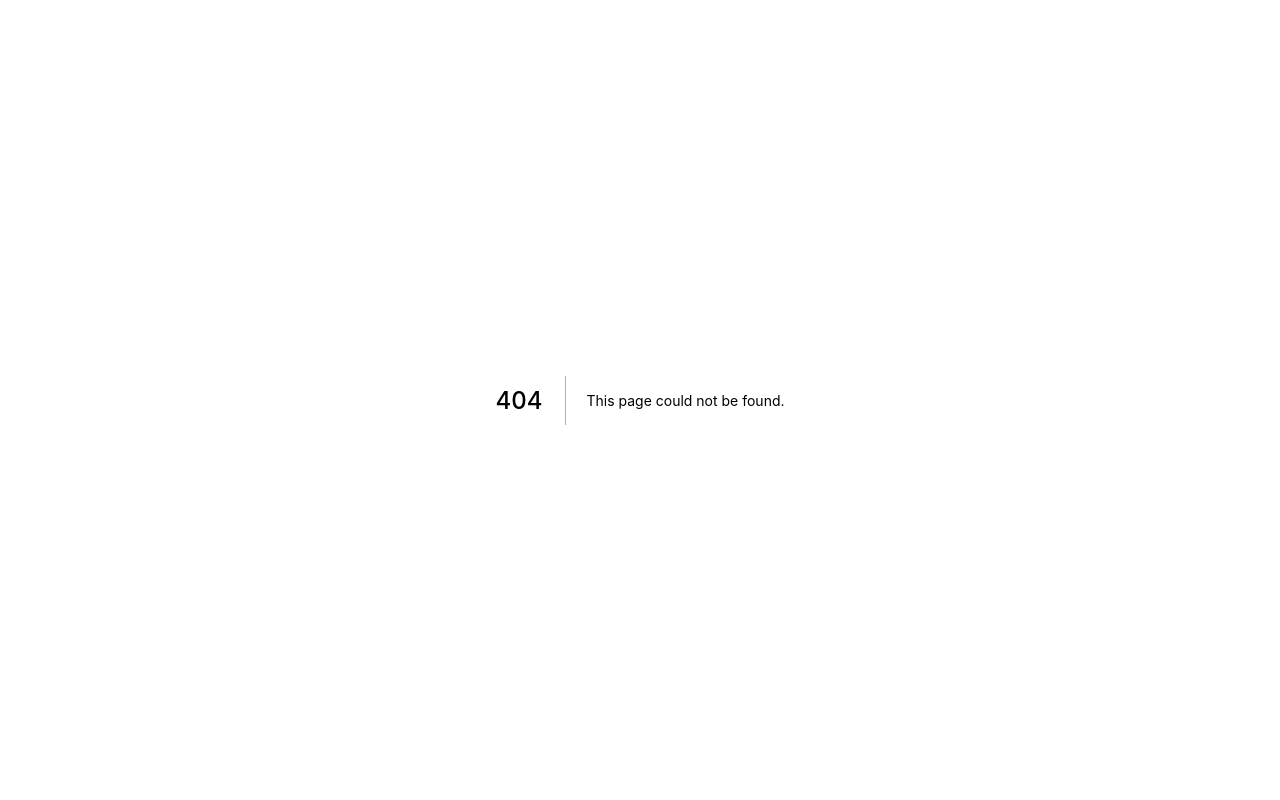
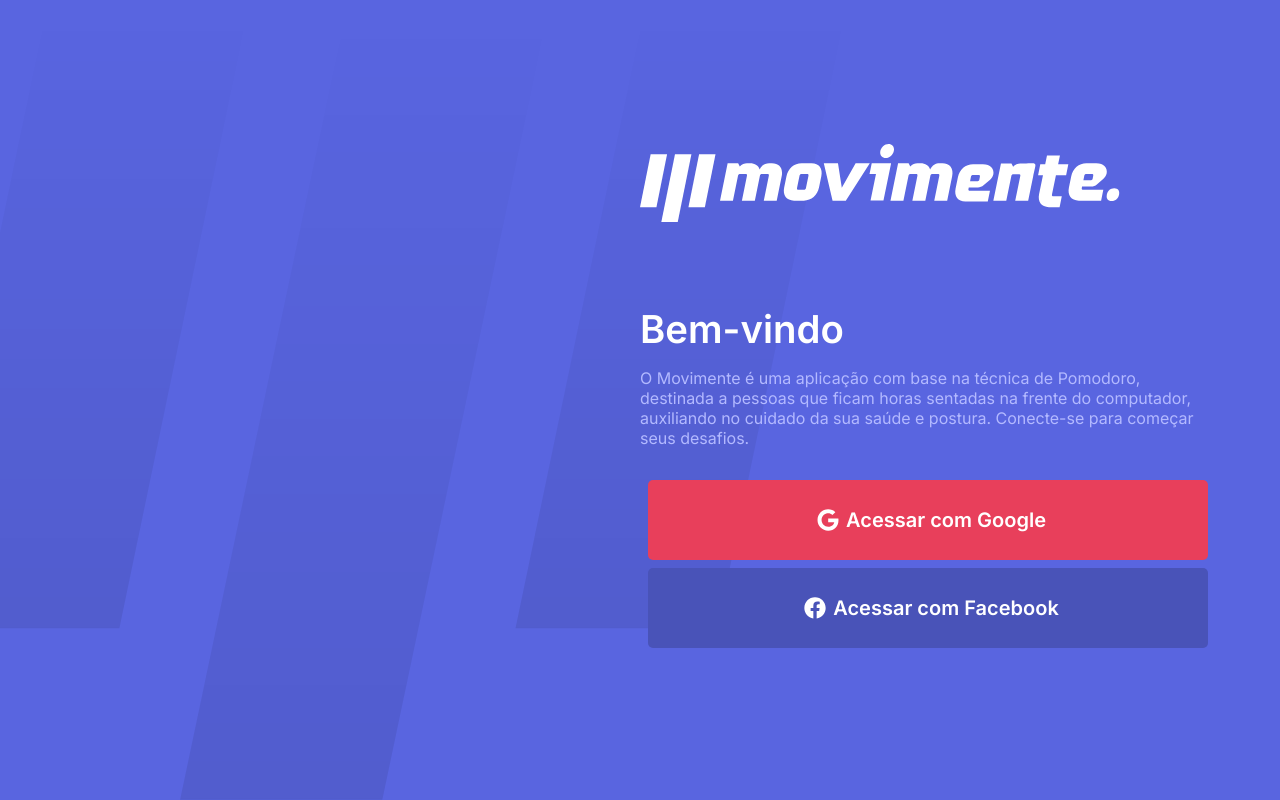
Before and after one commit to tiagopierre/StudyingNextJs-NLW4, a Next.js app: page /login in a window 1280 px wide. Before the commit this address had no page. Built offline with nearby package versions, Linux system fonts and the light colour scheme.

Commit message:
add login page add login page

```diff
--- a/src/components/ExperienceBar.tsx
+++ b/src/components/ExperienceBar.tsx
@@ -19,7 +19,7 @@ export function ExperienceBar() {
           className={styles.currentExperience}
           style={{ left: `${percentToNextLevel}%` }}
         >
-          <div>{currentExperience} xp</div>
+          {currentExperience} xp
         </span>
       </div>
       <span>{experienceToNextLevel} xp</span>
--- /dev/null
+++ b/src/pages/login.tsx
@@ -0,0 +1,47 @@
+import styles from "../styles/pages/Login.module.css";
+
+import { FaFacebook, FaGoogle } from "react-icons/fa";
+
+export default function Login() {
+  return (
+    <header className={styles.loginContainer}>
+      <section>
+        <div>
+          <img src="/icons/loginLogo.svg" alt="Logo " />
+
+          <div>
+            <h1>Bem-vindo</h1>
+            <p>
+              O Movimente é uma aplicação com base na técnica de Pomodoro,
+              destinada a pessoas que ficam horas sentadas na frente do
+              computador, auxiliando no cuidado da sua saúde e postura.
+              Conecte-se para começar seus desafios.
+            </p>
+          </div>
+          <div>
+            <button className={styles.buttonGoogle}>
+              <span>
+                <FaGoogle
+                  size={22}
+                  color="#ffffff"
+                  style={{ marginLeft: 7, marginRight: 7 }}
+                />
+                Acessar com Google
+              </span>
+            </button>
+            <button className={styles.buttonFacebook}>
+              <span>
+                <FaFacebook
+                  size={22}
+                  color="#ffffff"
+                  style={{ marginLeft: 7, marginRight: 7 }}
+                />
+                Acessar com Facebook
+              </span>
+            </button>
+          </div>
+        </div>
+      </section>
+    </header>
+  );
+}
--- /dev/null
+++ b/src/styles/pages/Login.module.css
@@ -0,0 +1,118 @@
+.loginContainer {
+  background: var(--blue);
+  height: 100vh;
+}
+
+.loginContainer section {
+  padding: 5rem;
+  background: url("/icons/Simbolo.svg") no-repeat center;
+  background-size: contain;
+  height: 100%;
+  background-position: left;
+  display: flex;
+  flex-direction: column;
+  justify-content: center;
+  align-items: flex-end;
+}
+
+.loginContainer section img {
+  width: 30rem;
+}
+
+.loginContainer section h1 {
+  font-size: 2.4rem;
+  color: var(--white);
+  margin-top: 5rem;
+  text-align: left;
+}
+
+.loginContainer div:first-child {
+  max-width: 50%;
+}
+
+.loginContainer div p {
+  color: var(--text-highlight);
+
+  margin-top: 1rem;
+  margin-bottom: 2rem;
+}
+
+.loginContainer button {
+  width: 100%;
+  height: 5rem;
+  display: flex;
+  align-items: center;
+  justify-content: center;
+  border: 0;
+  border-radius: 5px;
+  color: var(--white);
+  font-size: 1.25rem;
+  font-weight: 600;
+  margin: 0.5rem 0.5rem;
+  transition: filter 0.2s;
+}
+
+.loginContainer span {
+  display: flex;
+  justify-content: center;
+  align-items: center;
+}
+
+.loginContainer button:hover {
+  filter: brightness(0.9);
+}
+
+.buttonGoogle {
+  background: var(--red);
+}
+.buttonFacebook {
+  background: var(--blue-dark);
+}
+
+@media (max-width: 960px) {
+  .loginContainer section h1 {
+    margin-top: 2rem;
+  }
+  .loginContainer div:first-child {
+    max-width: 70%;
+  }
+}
+@media (max-width: 860px) {
+  .loginContainer section img {
+    width: 25rem;
+  }
+  .loginContainer div:first-child {
+    max-width: 80%;
+  }
+}
+
+@media (max-width: 576px) {
+  .loginContainer div:first-child {
+    max-width: 90%;
+  }
+  .loginContainer section {
+    padding: 0rem 2rem;
+    background: url("/icons/Simbolo.svg") no-repeat center;
+    background-size: contain;
+    background-position: top;
+    display: flex;
+    flex-direction: column;
+    align-items: center;
+  }
+  .loginContainer section div:first-child {
+    display: flex;
+    justify-content: space-between;
+    flex-direction: column;
+    min-height: 79vh;
+    max-width: 80vh;
+  }
+}
+
+@media (max-width: 472px) {
+  .loginContainer div:first-child {
+    max-width: 100%;
+  }
+  .loginContainer section img {
+    width: 20rem;
+  }
+}
```
Also changed, not shown: src/components/Countdown.tsx (+10 -2 lines), src/styles/components/Countdown.module.css (+8 -3 lines), src/styles/components/ExperienceBar.module.css (+25 -7 lines), src/styles/components/Header.module.css (+9 -18 lines), public/icons/Simbolo.svg (added), public/icons/loginLogo.svg (added).
